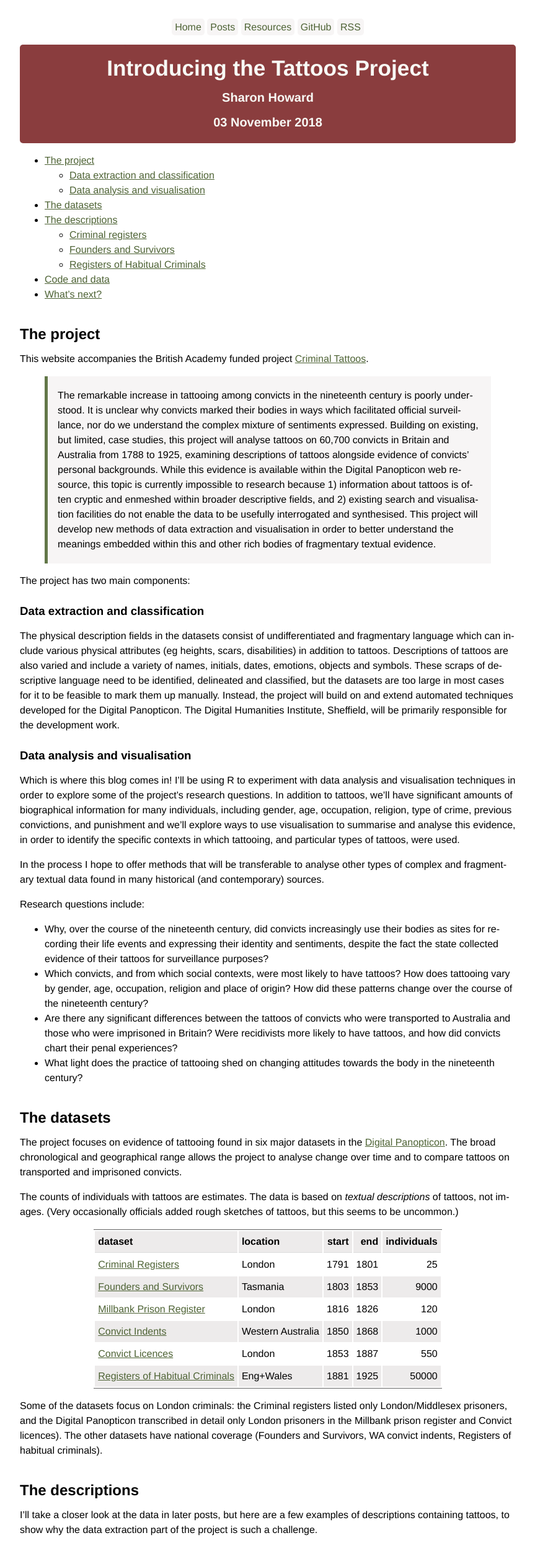
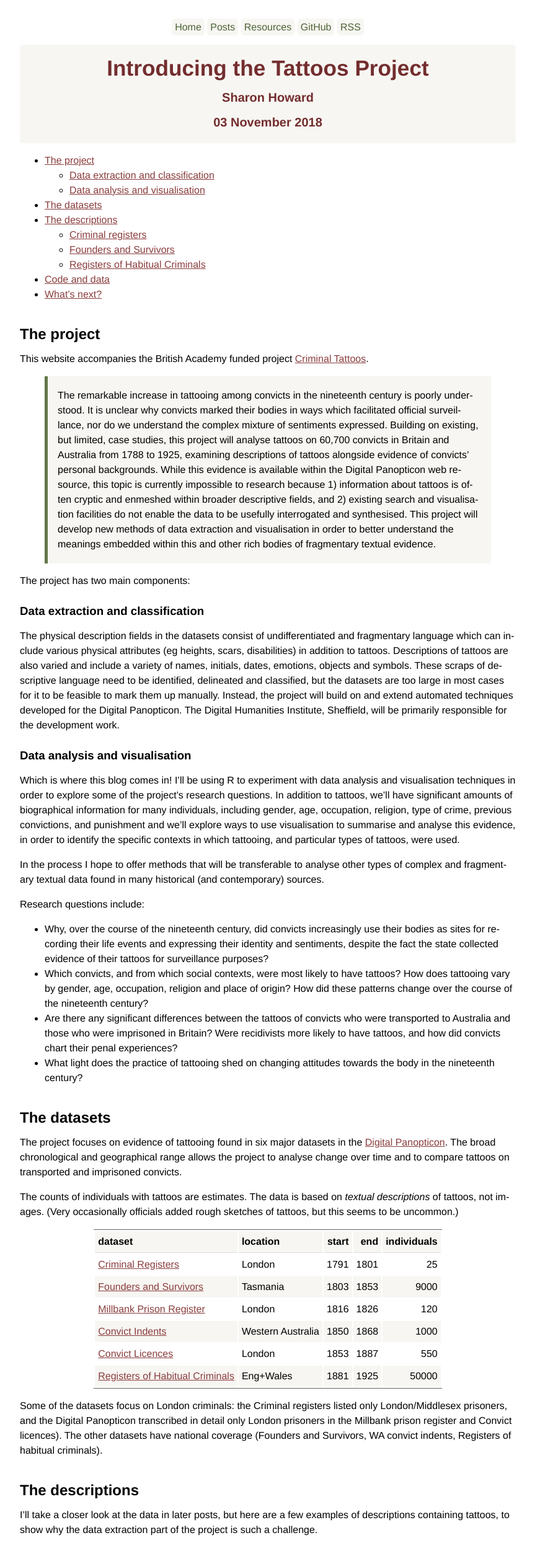
Before and after one commit to CriminalTattoos/CriminalTattoos.github.io, a plain HTML site: page post/2018/11/03/introduction/index.html in a window 1280 px wide. Shown: the top 2502 px of the page at 62% size, without its empty margins (208-1071 px from the left). Drawn offline with nearby package versions, Linux system fonts and the light colour scheme; some packages are replaced by stand-ins of ours.

Commit message:
tweaked css

```diff
--- a/css/style.css
+++ b/css/style.css
@@ -6,7 +6,7 @@ body {
 }
 
 a {
-  color: #4E6335;
+  color: #8a3d3e;
 }
 
 /* home page */
@@ -18,6 +18,8 @@ a {
   text-align:center;
 }
 
+h1, h2, h3, h4 {font-family:"Helvetica Neue", Helvetica, Arial, sans-serif;}
+
 .front-meta h1 {
   font-size:36px;
 }
@@ -26,8 +28,8 @@ a {
 }
 
 .front-meta, .article-meta, .list-meta {
-  background:#8a3d3e;
-  color:#F8FAF5;
+  color:#732D2E;
+  background:#f7f6f2;
 }
 
 /* header and footer areas */
@@ -42,7 +44,7 @@ a {
 .title { font-size: 1.1em; }
 
 .menu a {
-  background: #F7F5F5;
+  background: #f7f6f2;
   color:#4E6335;
 }
 
@@ -57,7 +59,7 @@ main h3 {
   margin: 25px 0 0 0;
 }
 
-footer a { text-decoration: none; }
+footer a { text-decoration: none; color:#4E6335; }
 hr {
   border-style: dotted;
   color: #f6ecec;
@@ -77,7 +79,7 @@ pre code { background: none; }
 img, iframe, video { max-width: 100%; }
 main { hyphens: auto; }
 blockquote {
-  background: #F7F5F5;
+  background: #f7f6f2;
   border-left: 5px solid #627748;
   padding: 3px 1em 3px;
 }
@@ -89,4 +91,4 @@ table {
 }
 table thead th { border-bottom: 1px solid #ddd; }
 th, td { padding: 5px; }
-thead, tfoot, tr:nth-child(even) { background: #EDEBEB }
+thead, tfoot, tr:nth-child(even) { background: #f7f6f2 }
```
